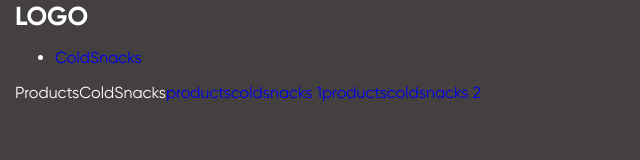
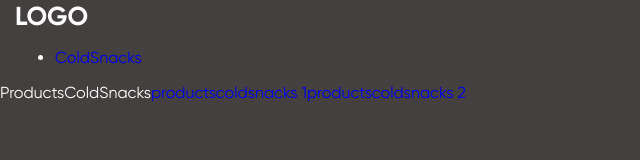
Before and after one commit to Heneros/react-dishes, a React (Create React App) app: page /productscoldsnacks in a window 1280 px wide. Shown: the top 160 px of the page, without its empty margins (0-640 px from the left). Built offline with nearby package versions, Linux system fonts and the light colour scheme.

Commit message:
banner component

```diff
--- a/src/App.js
+++ b/src/App.js
@@ -15,15 +15,18 @@ function App() {
             <GlobalStyles />
             <div className='container'>
                 <Header />
+            </div>
+            <div className='container'>
                 <nav>
                     <Navbar />
                 </nav>
-                <Routes>
-                    <Route path="/" element={<Homepage />} />
-                    <Route path="/productscoldsnacks" element={<ProductsColdSnacks />} />
-                    <Route path="/productscoldsnacks/:id" element={<ProductColdSnacks />} />
-                </Routes>
             </div>
+            <Routes>
+                <Route path="/" element={<Homepage />} />
+                <Route path="/productscoldsnacks" element={<ProductsColdSnacks />} />
+                <Route path="/productscoldsnacks/:id" element={<ProductColdSnacks />} />
+            </Routes>
+
         </>
     )
 }
--- a/src/components/Banner.js
+++ b/src/components/Banner.js
@@ -2,8 +2,9 @@ import React from 'react';
 
 function Banner() {
     return (
-        <div className='bg-img'>
-        </div>
+        <section className='banner'>
+            <div className='bg-img'></div>
+        </section>
 
     )
 }
--- a/src/components/styles/GlobalStyles.js
+++ b/src/components/styles/GlobalStyles.js
@@ -1,9 +1,14 @@
 import { createGlobalStyle } from "styled-components";
+
+///Fonts
 import GilroyFontRegular from './fonts/Gilroy-Regular.woff';
 import GilroyFontBold from './fonts/Gilroy-Bold.woff';
 import GilroyFontMedium from './fonts/Gilroy-Medium.woff';
 import GilroyFontSemiBold from './fonts/Gilroy-SemiBold.woff';
 import GilroyFontSemiLight from './fonts/Gilroy-Light.woff';
+
+///images
+import BgImgBanner from '../img/menu-2.png';
 
 const GlobalStyles = createGlobalStyle`
 
@@ -79,6 +84,16 @@ a {
   color: #fff;
   font-size: 26px;
 }
+
+.banner{
+  background: url(${BgImgBanner}) no-repeat;
+  background-repeat: no-repeat;
+    background-size: cover;
+    background-position: 100%;
+    height: 557px;
+    image-rendering: high-quality;
+
+}
 `;
 
 export default GlobalStyles;
```
Also changed, not shown: src/components/img/menu-2.png (renamed from src/components/img/menu 2.png).
